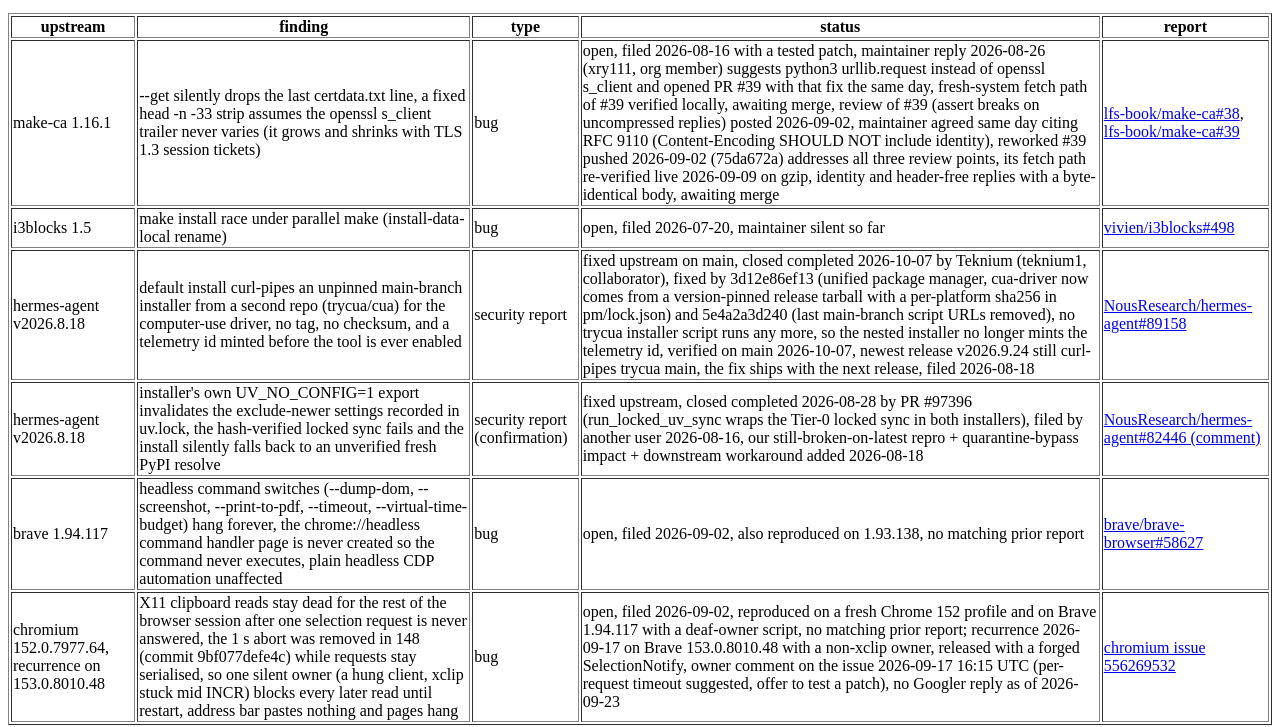
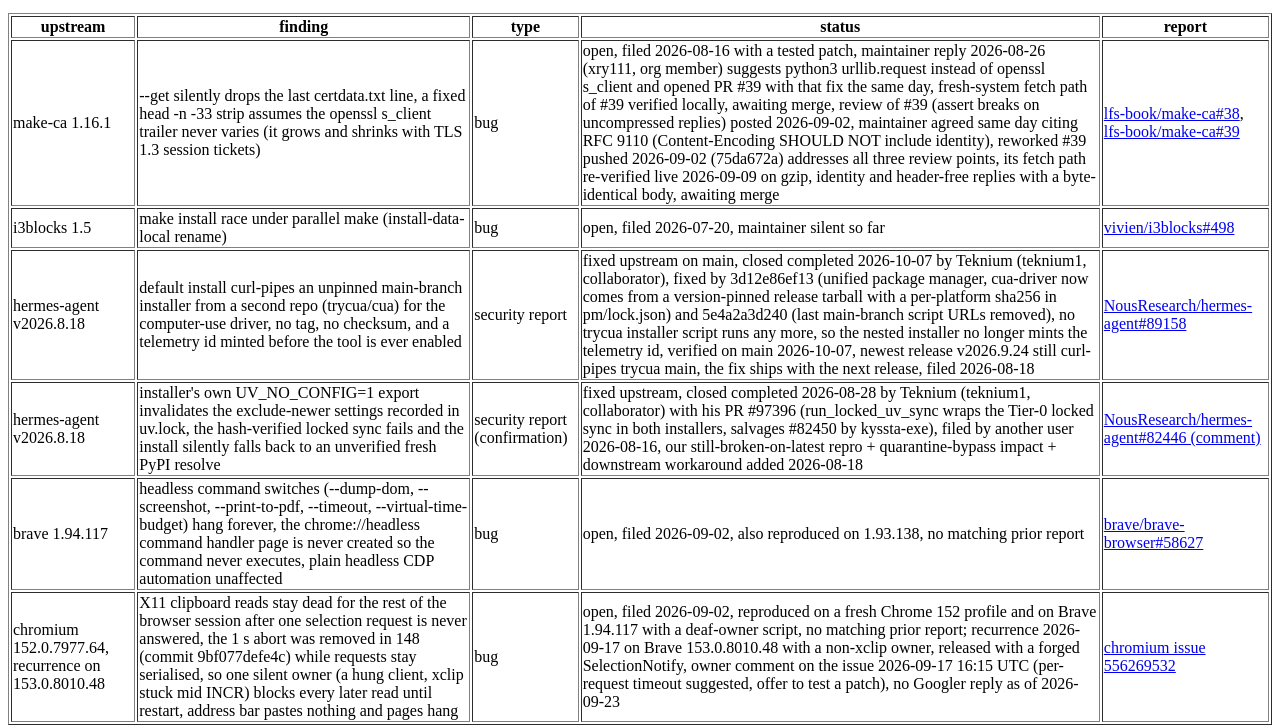
Before and after one commit to felixbrock/upstream-reports, a plain HTML site: page index.html in a window 1280 px wide. Shown: the part 101-828 px from the top of the page. Drawn offline with Linux system fonts and the light colour scheme.

Commit message:
regenerate (8 rows)

```diff
--- a/index.html
+++ b/index.html
@@ -13,7 +13,7 @@
 <tr><td>make-ca 1.16.1</td><td>--get silently drops the last certdata.txt line, a fixed head -n -33 strip assumes the openssl s_client trailer never varies (it grows and shrinks with TLS 1.3 session tickets)</td><td>bug</td><td>open, filed 2026-08-16 with a tested patch, maintainer reply 2026-08-26 (xry111, org member) suggests python3 urllib.request instead of openssl s_client and opened PR #39 with that fix the same day, fresh-system fetch path of #39 verified locally, awaiting merge, review of #39 (assert breaks on uncompressed replies) posted 2026-09-02, maintainer agreed same day citing RFC 9110 (Content-Encoding SHOULD NOT include identity), reworked #39 pushed 2026-09-02 (75da672a) addresses all three review points, its fetch path re-verified live 2026-09-09 on gzip, identity and header-free replies with a byte-identical body, awaiting merge</td><td><a href="https://github.com/lfs-book/make-ca/issues/38">lfs-book/make-ca#38</a>, <a href="https://github.com/lfs-book/make-ca/pull/39">lfs-book/make-ca#39</a></td></tr>
 <tr><td>i3blocks 1.5</td><td>make install race under parallel make (install-data-local rename)</td><td>bug</td><td>open, filed 2026-07-20, maintainer silent so far</td><td><a href="https://github.com/vivien/i3blocks/issues/498">vivien/i3blocks#498</a></td></tr>
 <tr><td>hermes-agent v2026.8.18</td><td>default install curl-pipes an unpinned main-branch installer from a second repo (trycua/cua) for the computer-use driver, no tag, no checksum, and a telemetry id minted before the tool is ever enabled</td><td>security report</td><td>fixed upstream on main, closed completed 2026-10-07 by Teknium (teknium1, collaborator), fixed by 3d12e86ef13 (unified package manager, cua-driver now comes from a version-pinned release tarball with a per-platform sha256 in pm/lock.json) and 5e4a2a3d240 (last main-branch script URLs removed), no trycua installer script runs any more, so the nested installer no longer mints the telemetry id, verified on main 2026-10-07, newest release v2026.9.24 still curl-pipes trycua main, the fix ships with the next release, filed 2026-08-18</td><td><a href="https://github.com/NousResearch/hermes-agent/issues/89158">NousResearch/hermes-agent#89158</a></td></tr>
-<tr><td>hermes-agent v2026.8.18</td><td>installer's own UV_NO_CONFIG=1 export invalidates the exclude-newer settings recorded in uv.lock, the hash-verified locked sync fails and the install silently falls back to an unverified fresh PyPI resolve</td><td>security report (confirmation)</td><td>fixed upstream, closed completed 2026-08-28 by PR #97396 (run_locked_uv_sync wraps the Tier-0 locked sync in both installers), filed by another user 2026-08-16, our still-broken-on-latest repro + quarantine-bypass impact + downstream workaround added 2026-08-18</td><td><a href="https://github.com/NousResearch/hermes-agent/issues/82446#issuecomment-5328101036">NousResearch/hermes-agent#82446 (comment)</a></td></tr>
+<tr><td>hermes-agent v2026.8.18</td><td>installer's own UV_NO_CONFIG=1 export invalidates the exclude-newer settings recorded in uv.lock, the hash-verified locked sync fails and the install silently falls back to an unverified fresh PyPI resolve</td><td>security report (confirmation)</td><td>fixed upstream, closed completed 2026-08-28 by Teknium (teknium1, collaborator) with his PR #97396 (run_locked_uv_sync wraps the Tier-0 locked sync in both installers, salvages #82450 by kyssta-exe), filed by another user 2026-08-16, our still-broken-on-latest repro + quarantine-bypass impact + downstream workaround added 2026-08-18</td><td><a href="https://github.com/NousResearch/hermes-agent/issues/82446#issuecomment-5328101036">NousResearch/hermes-agent#82446 (comment)</a></td></tr>
 <tr><td>brave 1.94.117</td><td>headless command switches (--dump-dom, --screenshot, --print-to-pdf, --timeout, --virtual-time-budget) hang forever, the chrome://headless command handler page is never created so the command never executes, plain headless CDP automation unaffected</td><td>bug</td><td>open, filed 2026-09-02, also reproduced on 1.93.138, no matching prior report</td><td><a href="https://github.com/brave/brave-browser/issues/58627">brave/brave-browser#58627</a></td></tr>
 <tr><td>chromium 152.0.7977.64, recurrence on 153.0.8010.48</td><td>X11 clipboard reads stay dead for the rest of the browser session after one selection request is never answered, the 1 s abort was removed in 148 (commit 9bf077defe4c) while requests stay serialised, so one silent owner (a hung client, xclip stuck mid INCR) blocks every later read until restart, address bar pastes nothing and pages hang</td><td>bug</td><td>open, filed 2026-09-02, reproduced on a fresh Chrome 152 profile and on Brave 1.94.117 with a deaf-owner script, no matching prior report; recurrence 2026-09-17 on Brave 153.0.8010.48 with a non-xclip owner, released with a forged SelectionNotify, owner comment on the issue 2026-09-17 16:15 UTC (per-request timeout suggested, offer to test a patch), no Googler reply as of 2026-09-23</td><td><a href="https://issues.chromium.org/issues/556269532">chromium issue 556269532</a></td></tr>
 </table>
```
